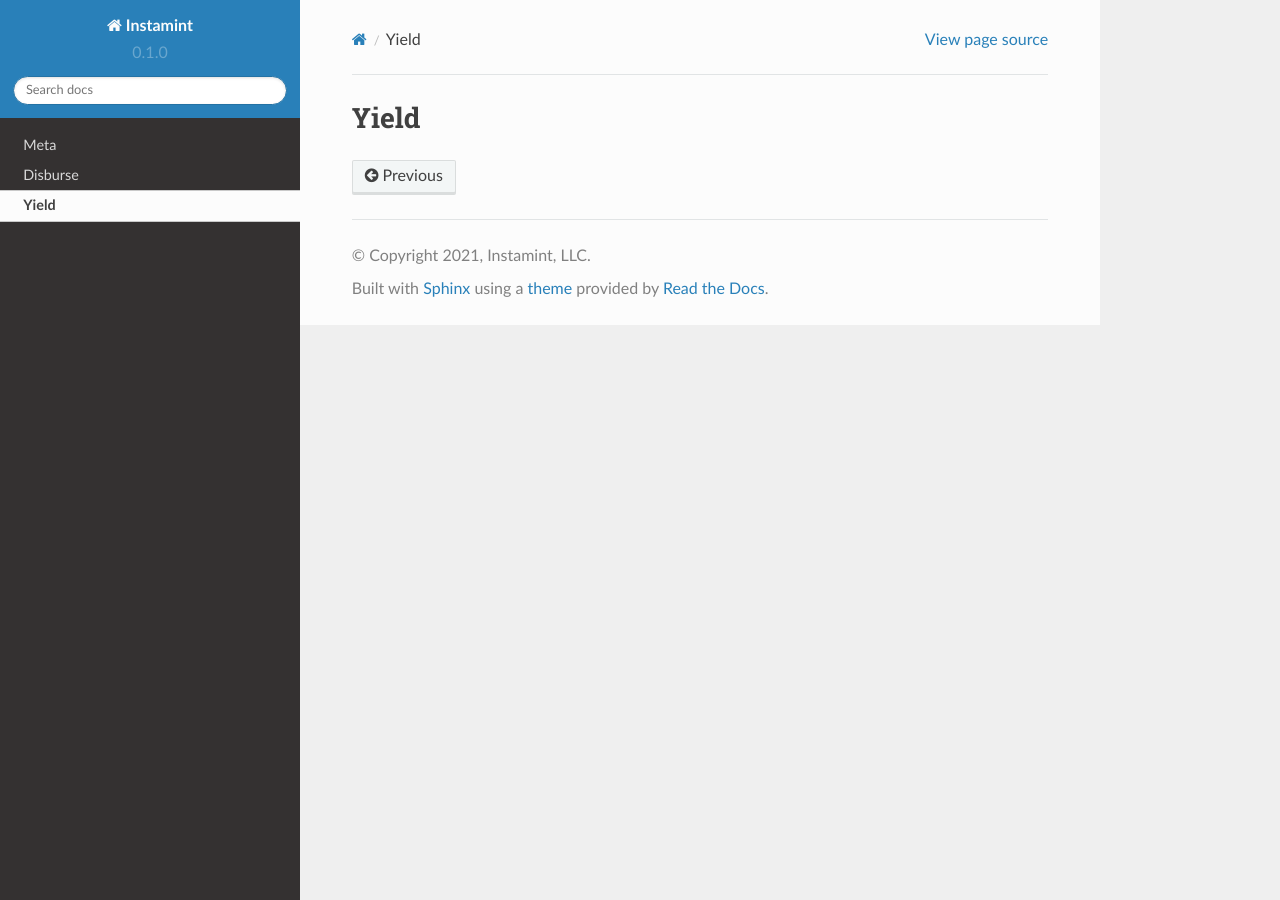
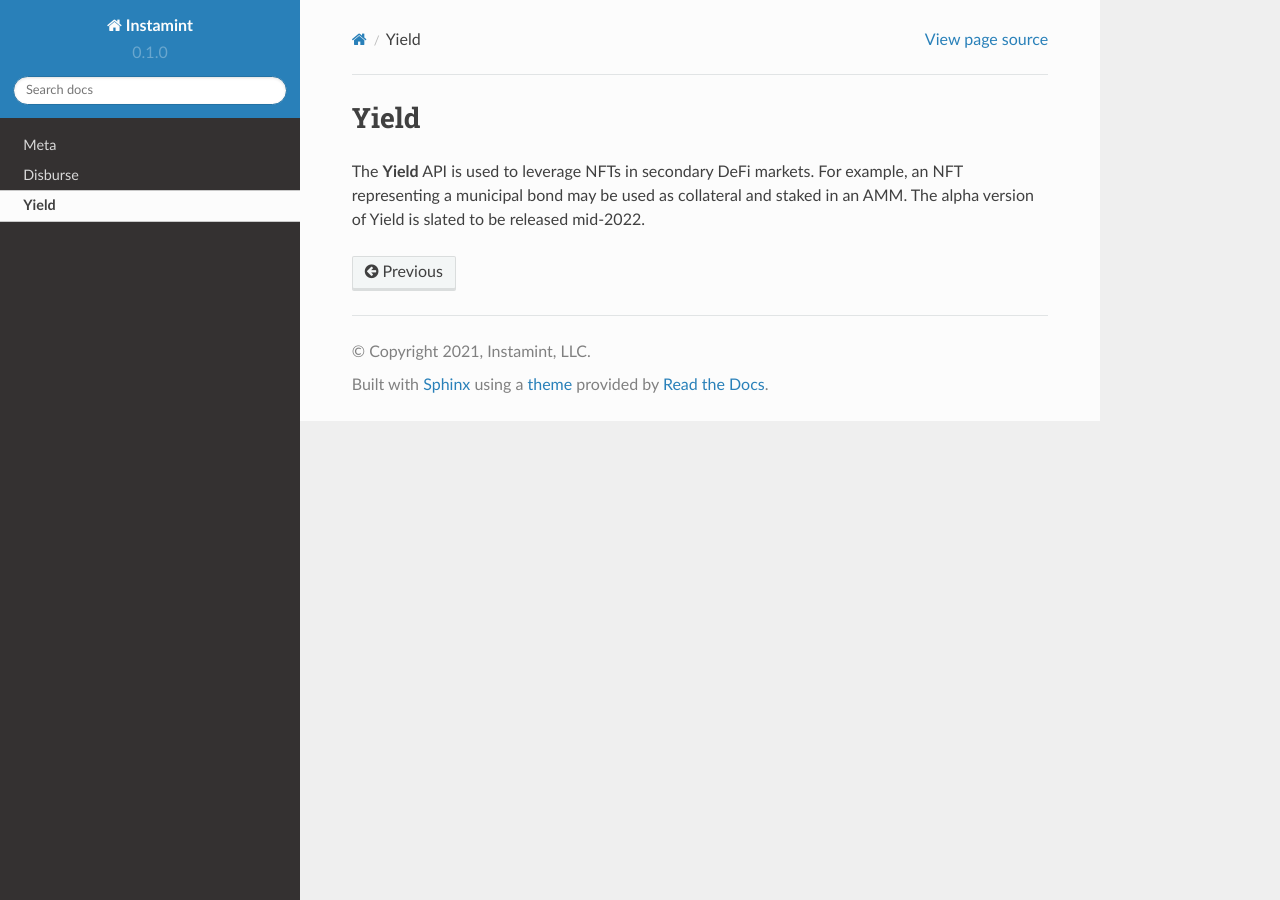
Before and after one commit to instamint/zzz-deprecated-docs, a Sphinx documentation site: the page built from docs/source/yield.rst, in a window 1280 px wide. Built offline with Sphinx 7.4.7 and the Read the Docs theme 2.0.0, drawn with Linux system fonts in a browser that asks for light colours.

Commit message:
Update yield.rst

```diff
--- a/docs/source/yield.rst
+++ b/docs/source/yield.rst
@@ -1,2 +1,4 @@
 Yield
 ===================================
+
+The **Yield** API is used to leverage NFTs in secondary DeFi markets. For example, an NFT representing a municipal bond may be used as collateral and staked in an AMM. The alpha version of Yield is slated to be released mid-2022.
```
